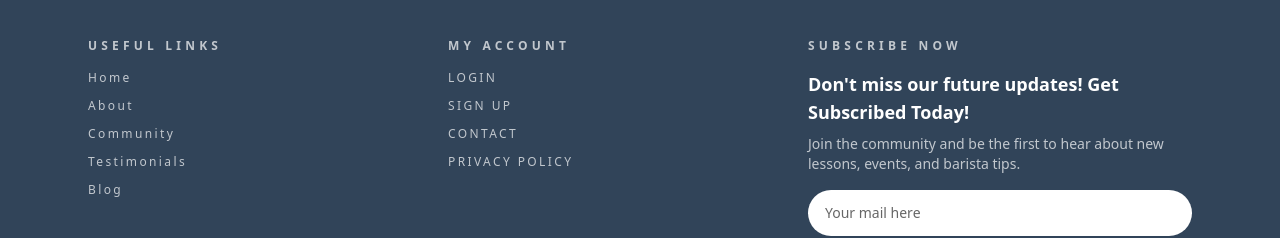
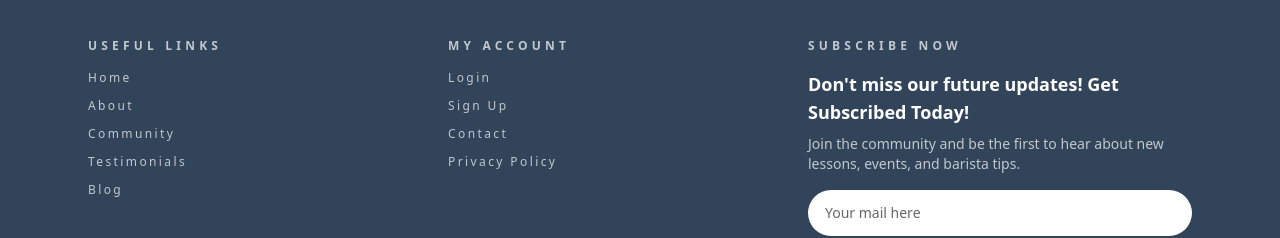
Before and after one commit to innovationwizard/virtualcoffee, a Next.js app: page / in a window 1280 px wide. Shown: the part 4105-4343 px from the top of the page. Built offline with nearby package versions, Linux system fonts and the light colour scheme.

Commit message:
Switch My Account list to title case.

```diff
--- a/app/page.tsx
+++ b/app/page.tsx
@@ -339,7 +339,7 @@ export default function HomePage() {
             <p className="text-xs font-semibold uppercase tracking-[0.35em] text-white/70">
               My Account
             </p>
-            <div className="mt-4 space-y-3 text-xs uppercase tracking-[0.2em] text-white/70">
+            <div className="mt-4 space-y-3 text-xs tracking-[0.2em] text-white/70">
               <a href="/login" className="block hover:text-white">
                 Login
               </a>
```
